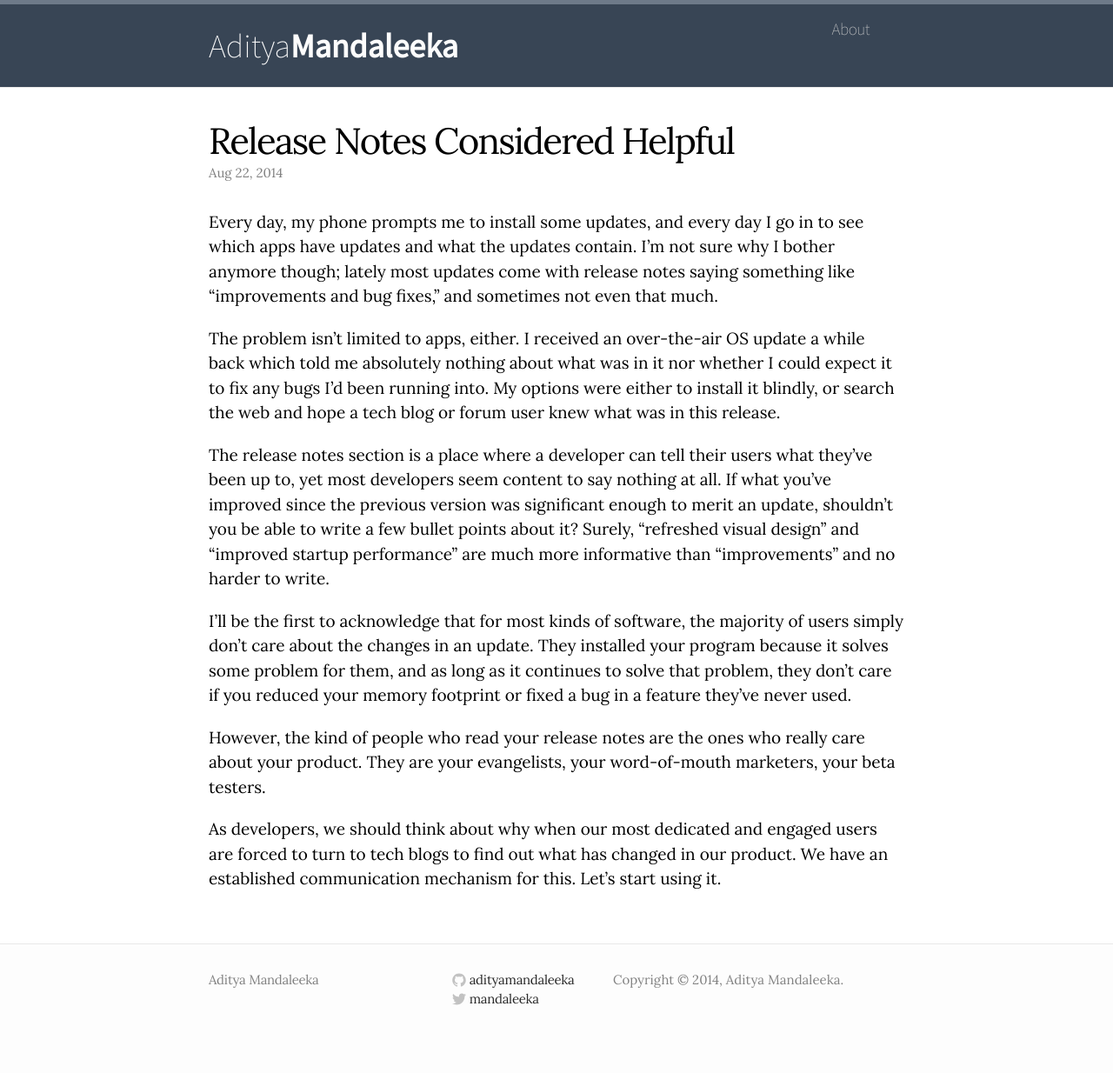
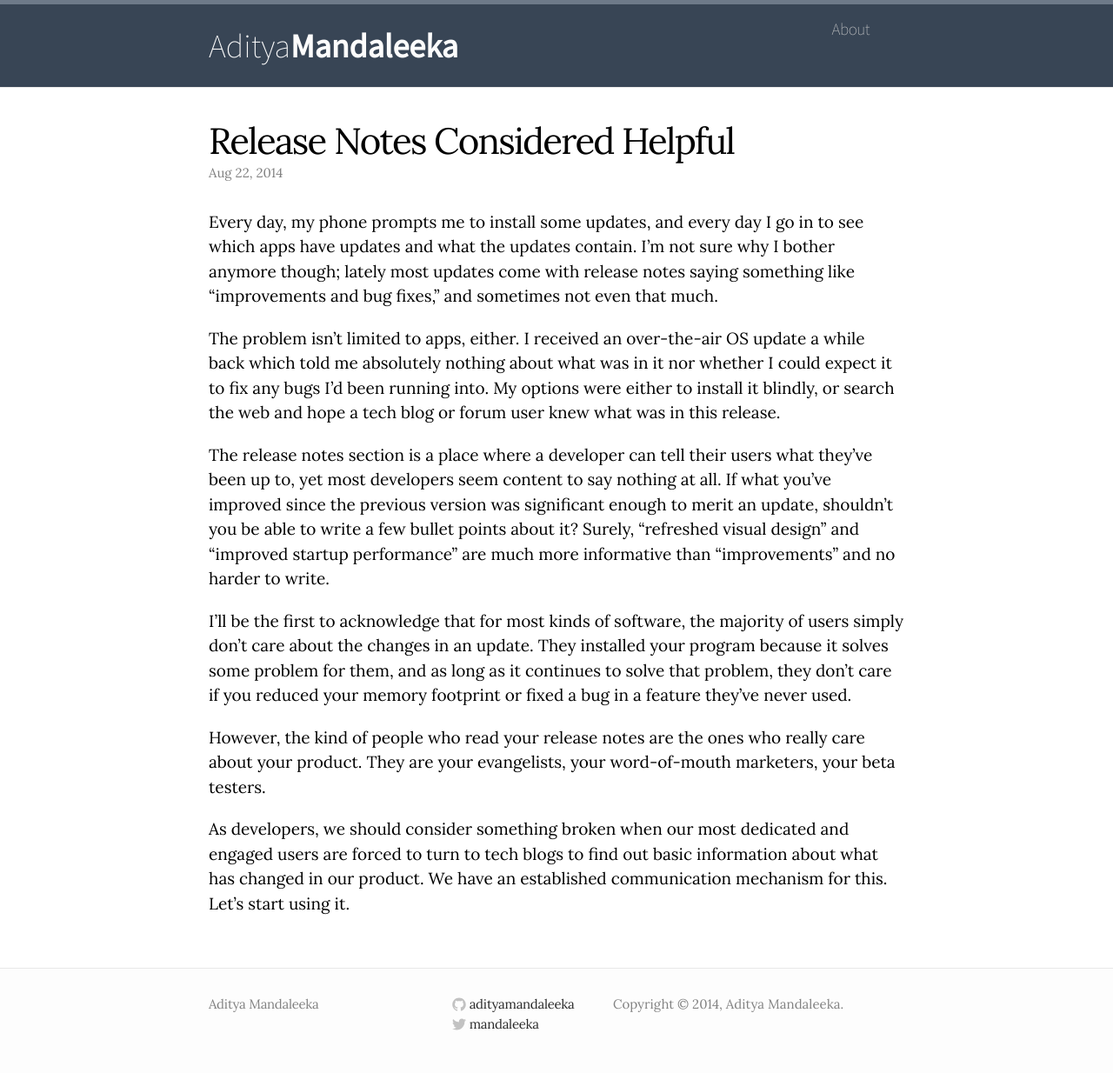
Before and after one commit to adityamandaleeka/mandaleeka.com, a Jekyll site: the page built from _posts/2014-08-22-release-notes-considered-helpful.markdown, in a window 1280 px wide. Shown: the whole page at 87% size. Built offline with Jekyll 4.4.1, drawn with Linux system fonts in a browser that asks for light colours; before the commit the page ends 1206 px from its top, so only the background shows below that.

Commit message:
rephrased last paragraph

```diff
--- a/_posts/2014-08-22-release-notes-considered-helpful.markdown
+++ b/_posts/2014-08-22-release-notes-considered-helpful.markdown
@@ -15,4 +15,4 @@ I'll be the first to acknowledge that for most kinds of software, the majority o
 
 However, the kind of people who read your release notes are the ones who really care about your product. They are your evangelists, your word-of-mouth marketers, your beta testers.
 
-As developers, we should think about why when our most dedicated and engaged users are forced to turn to tech blogs to find out what has changed in our product. We have an established communication mechanism for this. Let's start using it.
+As developers, we should consider something broken when our most dedicated and engaged users are forced to turn to tech blogs to find out basic information about what has changed in our product. We have an established communication mechanism for this. Let's start using it.
```
